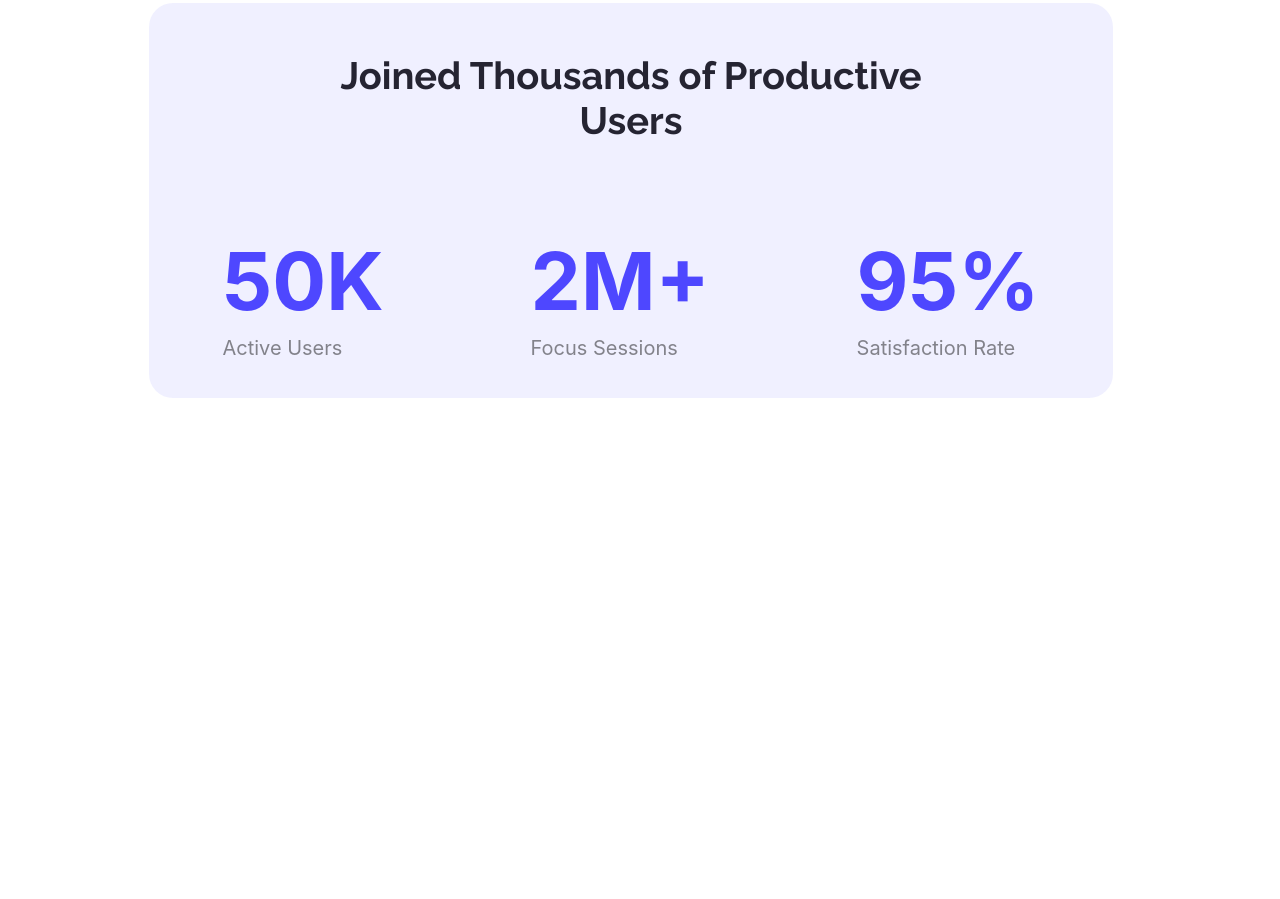
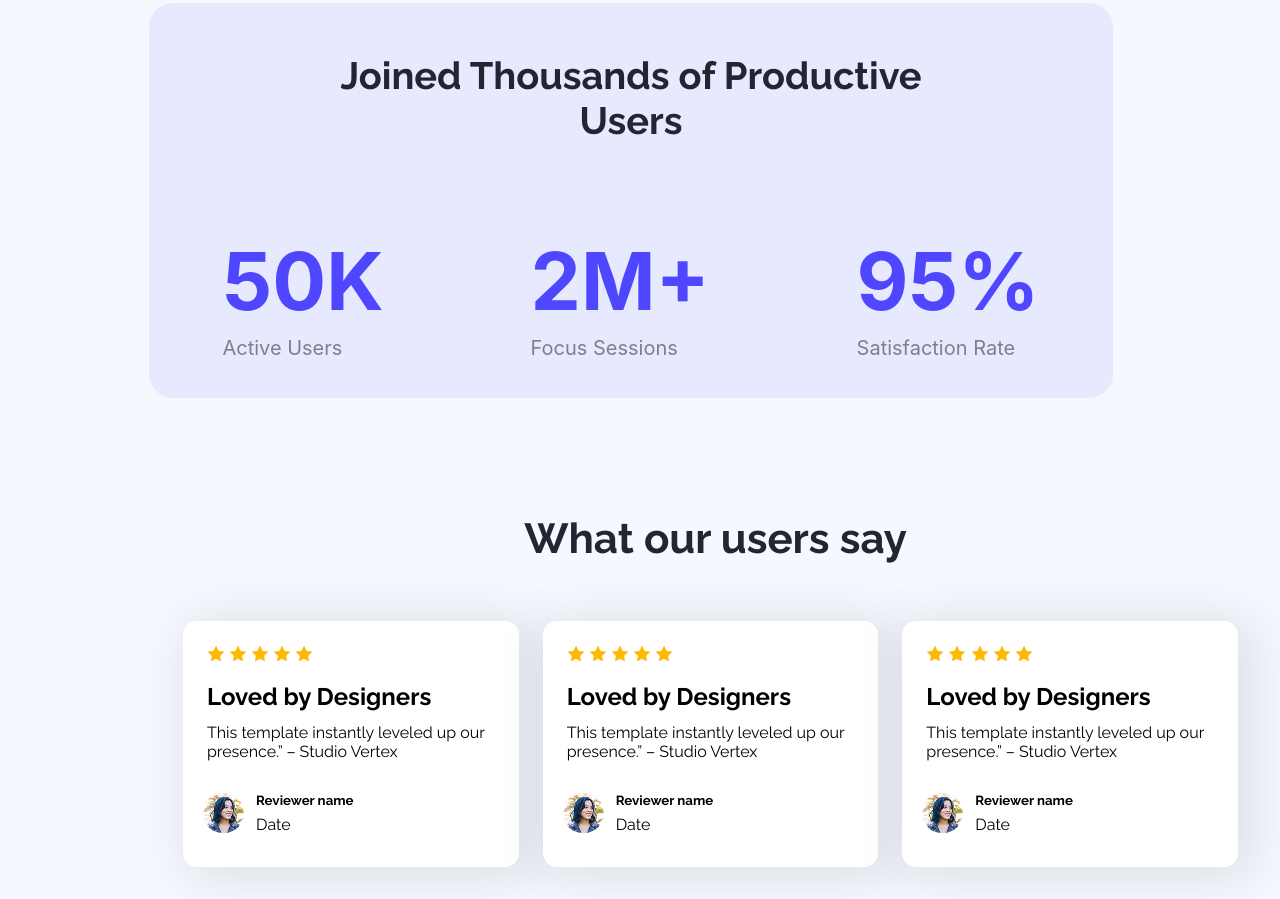
Before and after one commit to salauddin-777/first-assignment-ph, a plain HTML site: page index.html in a window 1280 px wide. Shown: the part 1456-2355 px from the top of the page. Before the commit the page ends 1970 px from the top, so only its background shows below. Drawn offline with Linux system fonts and the light colour scheme.

Commit message:
User Review Section Succesfully Done

```diff
--- a/index.html
+++ b/index.html
@@ -64,6 +64,81 @@
         </section>
         <!-- Productive Section End -->
 
+        <!-- User Review Section Start -->
+        <section class="user-review">
+            <div class="main-review-title">
+                <h2 class="main-review-title">What our users say</h2>
+            </div>
+            <div class="multiple-review">
+                <div class="main-review">
+                    <div class="review-img">
+                        <img src="/Assets/icon-star.png" alt="" class="start-review">
+                        <img src="/Assets/icon-star.png" alt="" class="start-review">
+                        <img src="/Assets/icon-star.png" alt="" class="start-review">
+                        <img src="/Assets/icon-star.png" alt="" class="start-review">
+                        <img src="/Assets/icon-star.png" alt="" class="start-review">
+                    </div>
+                    <div class="review-comments">
+                        <h2 class="review-title">Loved by Designers</h2>
+                        <p class="review-description review-padding">This template instantly leveled up our presence.” – Studio Vertex</p>
+                    </div>
+                    <div class="review-details">
+                        <div class="reviewer-details">
+                            <img src="/Assets/avatar.png" alt="">
+                        </div>
+                        <div class="review-personal">
+                            <h5 class="name">Reviewer name</h5>
+                            <p class="review-dec">Date</p>
+                        </div>
+                    </div>
+                </div>
+                <div class="main-review">
+                    <div class="review-img ">
+                        <img src="/Assets/icon-star.png" alt="" class="start-review">
+                        <img src="/Assets/icon-star.png" alt="" class="start-review">
+                        <img src="/Assets/icon-star.png" alt="" class="start-review">
+                        <img src="/Assets/icon-star.png" alt="" class="start-review">
+                        <img src="/Assets/icon-star.png" alt="" class="start-review">
+                    </div>
+                    <div class="review-comments">
+                        <h2 class="review-title">Loved by Designers</h2>
+                        <p class="review-description review-padding">This template instantly leveled up our presence.” – Studio Vertex</p>
+                    </div>
+                    <div class="review-details">
+                        <div class="reviewer-details">
+                            <img src="/Assets/avatar.png" alt="">
+                        </div>
+                        <div class="review-personal">
+                            <h5 class="name">Reviewer name</h5>
+                            <p class="review-dec">Date</p>
+                        </div>
+                    </div>
+                </div>
+                <div class="main-review">
+                    <div class="review-img">
+                        <img src="/Assets/icon-star.png" alt="" class="start-review">
+                        <img src="/Assets/icon-star.png" alt="" class="start-review">
+                        <img src="/Assets/icon-star.png" alt="" class="start-review">
+                        <img src="/Assets/icon-star.png" alt="" class="start-review">
+                        <img src="/Assets/icon-star.png" alt="" class="start-review">
+                    </div>
+                    <div class="review-comments">
+                        <h2 class="review-title">Loved by Designers</h2>
+                        <p class="review-description review-padding">This template instantly leveled up our presence.” – Studio Vertex</p>
+                    </div>
+                    <div class="review-details">
+                        <div class="reviewer-details">
+                            <img src="/Assets/avatar.png" alt="">
+                        </div>
+                        <div class="review-personal">
+                            <h5 class="name">Reviewer name</h5>
+                            <p class="review-dec">Date</p>
+                        </div>
+                    </div>
+                </div>
+            </div>
+        </section>
+        <!-- User Review Section End -->
     </main>
 </body>
 </html>
--- a/styles/style.css
+++ b/styles/style.css
@@ -9,12 +9,17 @@
   font-style: normal;
 }
 
+body{
+    background-color: #f5f8ff;
+}
+
 /* Navbar Style */
 .main-header{
     background-image: url("../Assets/Hero-bg.png");
     background-size: cover;
-    max-width: 100%;
-    max-height: 100%;
+    max-width: 1440px;
+    /* max-width: 100%;
+    max-height: 100%; */
     /* background-size: cover; */
     }
 .nav{
@@ -60,6 +65,7 @@
 /* Action Style */
 
 .main-action{
+    max-width: 1140px;
     display:flex ;
     justify-content: space-between;
     gap: 220px;
@@ -121,3 +127,55 @@ img{
     line-height: 0;
     padding-bottom: 50px;
 }
+
+/* User Review Style */
+
+.user-review{
+    max-width: 1140px;
+    margin-left: 151px;
+
+}
+.main-review{
+    border-radius: 14px;
+    background-color: #FFFFFF;
+    border-radius: 14px ;
+    box-shadow: 10px 5px 50px 10px rgba(0, 0, 0, 0.089);
+}
+
+.review-img{
+    margin-top: 24px;
+    margin-left: 24px;
+}
+.review-comments{
+    margin-top: 24px;
+    margin-left: 24px;
+}
+.main-review-title{
+    color: #252432;
+    font-weight: bold;
+    font-size: 42px;
+    text-align: center;
+}
+
+.review-comments h2{
+    line-height: 13px;
+}
+.review-details{
+    display: flex;
+}
+.review-details img{
+    margin: 16px 12px 30px 20px;
+}
+.review-personal{
+    line-height: 2px;
+}
+.multiple-review{
+    display: flex;
+    justify-content: center;
+    gap: 24px;
+    margin-right: 10px;
+    padding: 24px;
+}
+.review-padding{
+    padding-right: 0px;
+}
```
